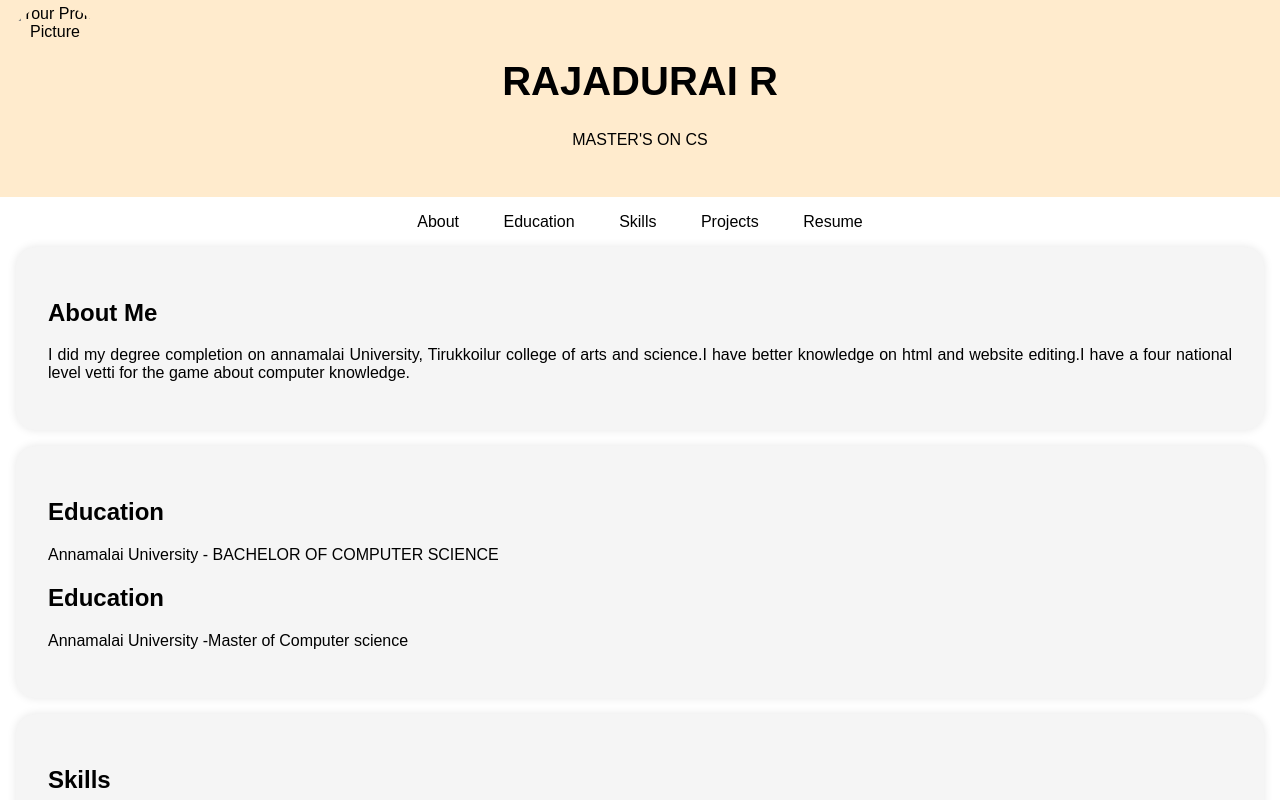
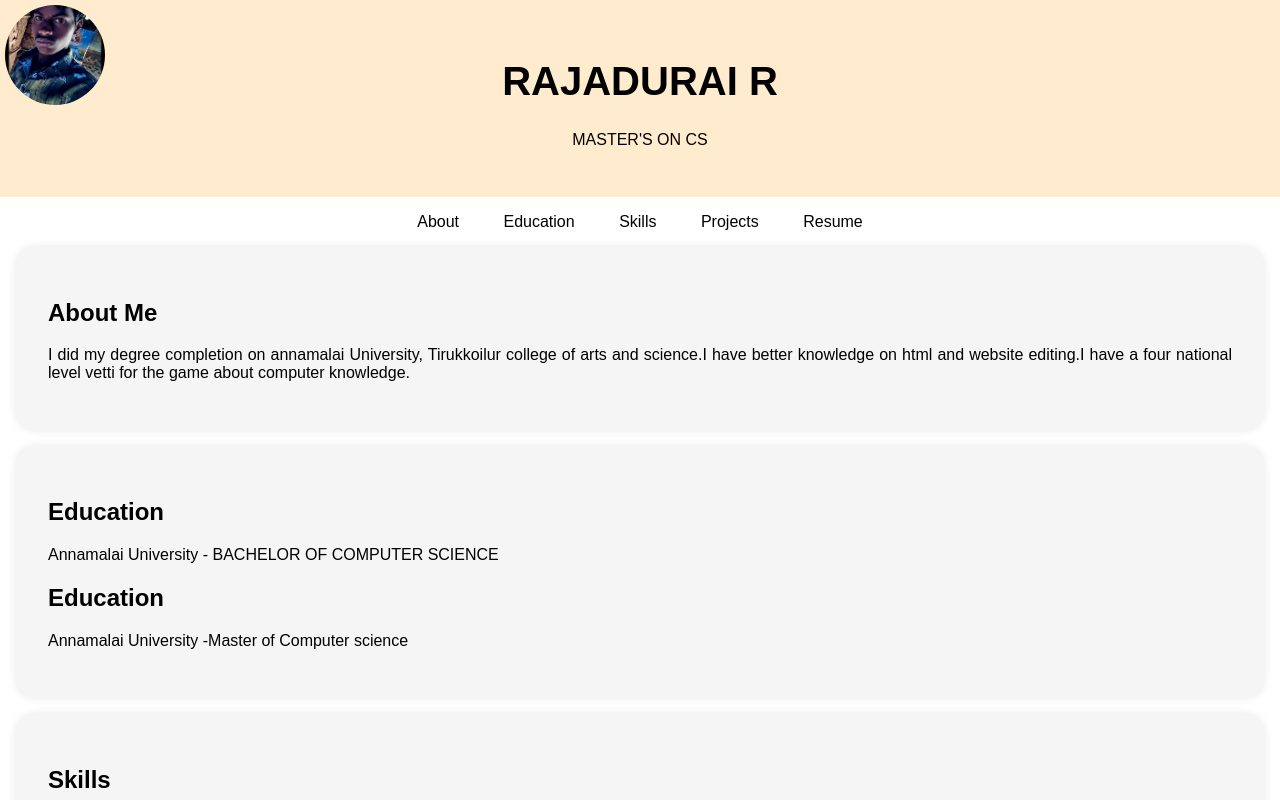
Before and after one commit to Turai12/Rajadurai-r, a plain HTML site: page index.html in a window 1280 px wide. Shown: the top 800 px of the page. Drawn offline with Linux system fonts and the light colour scheme.

Commit message:
Update index.html

```diff
--- a/index.html
+++ b/index.html
@@ -95,7 +95,7 @@
     <header>
         <div class="header-content">
             <!-- Add your profile picture here -->
-            <img src="/IMG_20231020_212854_038.jpeg" alt="Your Profile Picture" class="profile-picture">
+            <img src="IMG_20200918_210138_063.jpg" alt="Your Profile Picture" class="profile-picture">
             <h1>RAJADURAI R</h1>
             <p>MASTER'S ON CS</p>
         </div>
```
